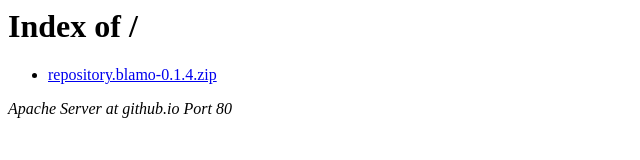
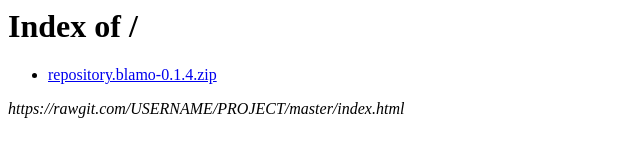
Before and after one commit to jasonbuechler/k, a plain HTML site: page index.html in a window 1280 px wide. Shown: the whole page, without its empty margins (0-640 px from the left). Drawn offline with Linux system fonts and the light colour scheme.

Commit message:
Update index.html

```diff
--- a/index.html
+++ b/index.html
@@ -8,5 +8,5 @@
 <ul>
 <li><a href="repository.blamo-0.1.4.zip"> repository.blamo-0.1.4.zip</a></li>
 </ul>
-<address>Apache Server at github.io Port 80</address>
+<address>https://rawgit.com/USERNAME/PROJECT/master/index.html</address>
 </body></html>
```
